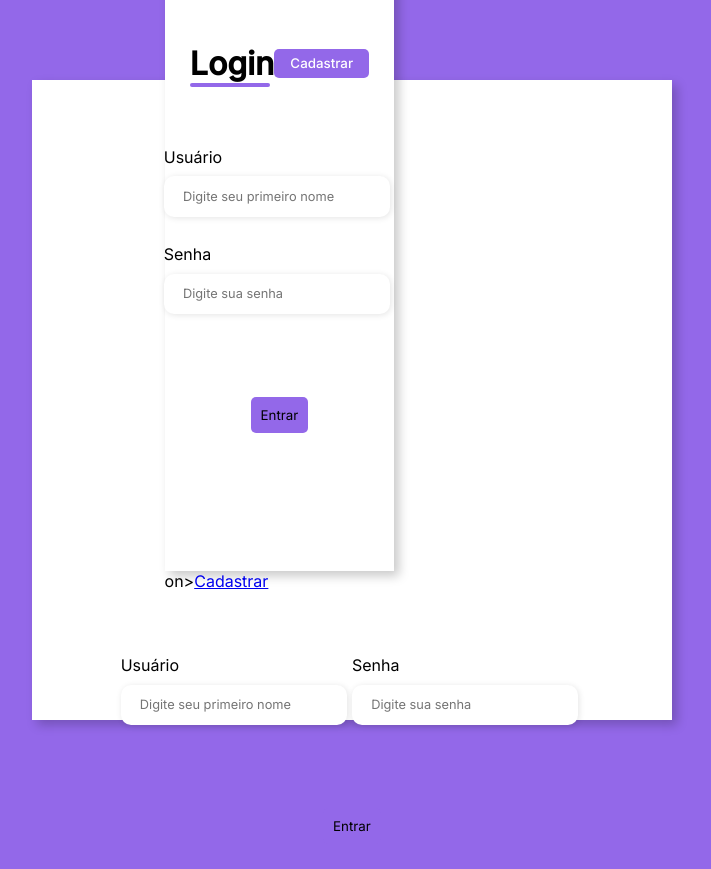
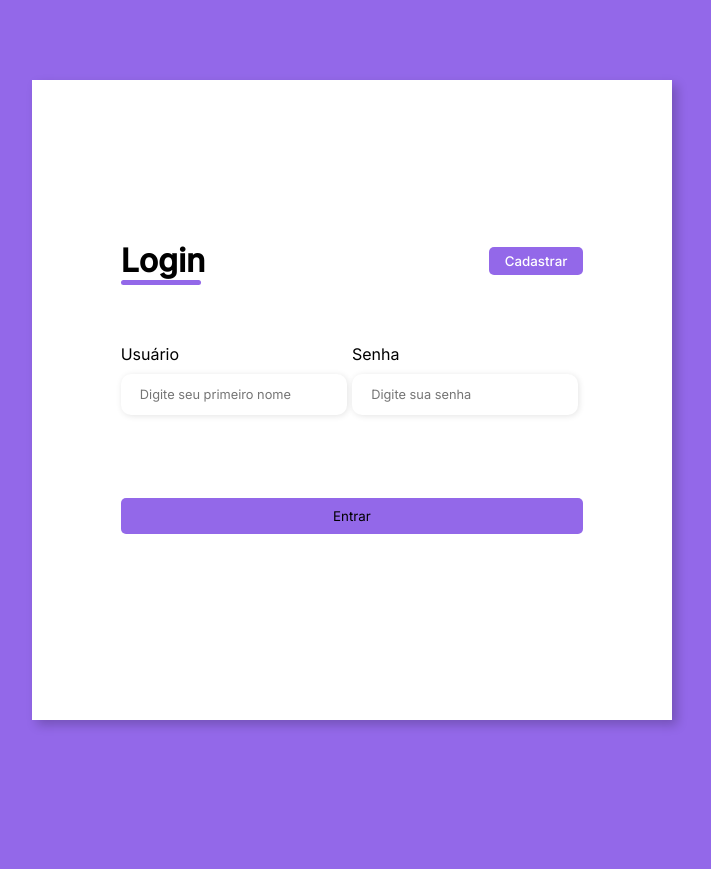
Before and after one commit to GabrielDeVieira/ProjetoLivros, a Django app: page / in a window 1280 px wide. Shown: the whole page, without its empty margins (288-999 px from the left). After the commit the page ends 728 px from the top, so only its background shows below. Run offline with Django 4.2, Linux system fonts and the light colour scheme.

Commit message:
Update login.html

```diff
--- a/livros/templates/login.html
+++ b/livros/templates/login.html
@@ -1,29 +1,4 @@
 {% load static %}
-<!DOCTYPE html>
-<html lang="pt-br">
-
-<head>
-    <meta charset="UTF-8">
-    <meta http-equiv="X-UA-Compatible" content="IE=edge">
-    <meta name="viewport" content="width=device-width, initial-scale=1.0">
-    <link rel="stylesheet" href="{% static 'css/style-cadastro.css' %}">
-    <title>Cadastro de livros</title>
-    <link rel="icon" type="image/x-icon" href="{% static 'img/favicon.ico' %}" />
-</head>
-
-<body>
-    <div class="container">
-        <div class="form-image">
-
-        </div>
-        <div class="form">
-            <form action= "{% url 'login' %}" method="POST">{% csrf_token %}
-                <div class="form-header">
-                    <div class="title">
-                        <h1>Login</h1>
-                    </div>
-                    <div class="login-button">
-                        <butt{% load static %}
 <!DOCTYPE html>
 <html lang="pt-br">
 
@@ -76,32 +51,4 @@
     </div>
 </body>
 
-</html>on><a href="cadastro-usuario.html">Cadastrar</a> </button>
-                    </div>
-                </div>
-                <div class="input-group">
-                    <div class="input-box">
-                        <label for="firstname">Usuário</label>
-                        <input id="firstname" type="text" name="username" placeholder="Digite seu primeiro nome" required>
-                    </div>
-
-
-                    <div class="input-box">
-                        <label for="password">Senha</label>
-                        <input id="password" type="password" name="senha" placeholder="Digite sua senha" required>
-                    </div>
-
-
-                </div>
-
-
-
-                <div class="continue-button">
-                    <button type="submit">Entrar</a> </button>
-                </div>
-            </form>
-        </div>
-    </div>
-</body>
-
 </html>
```
